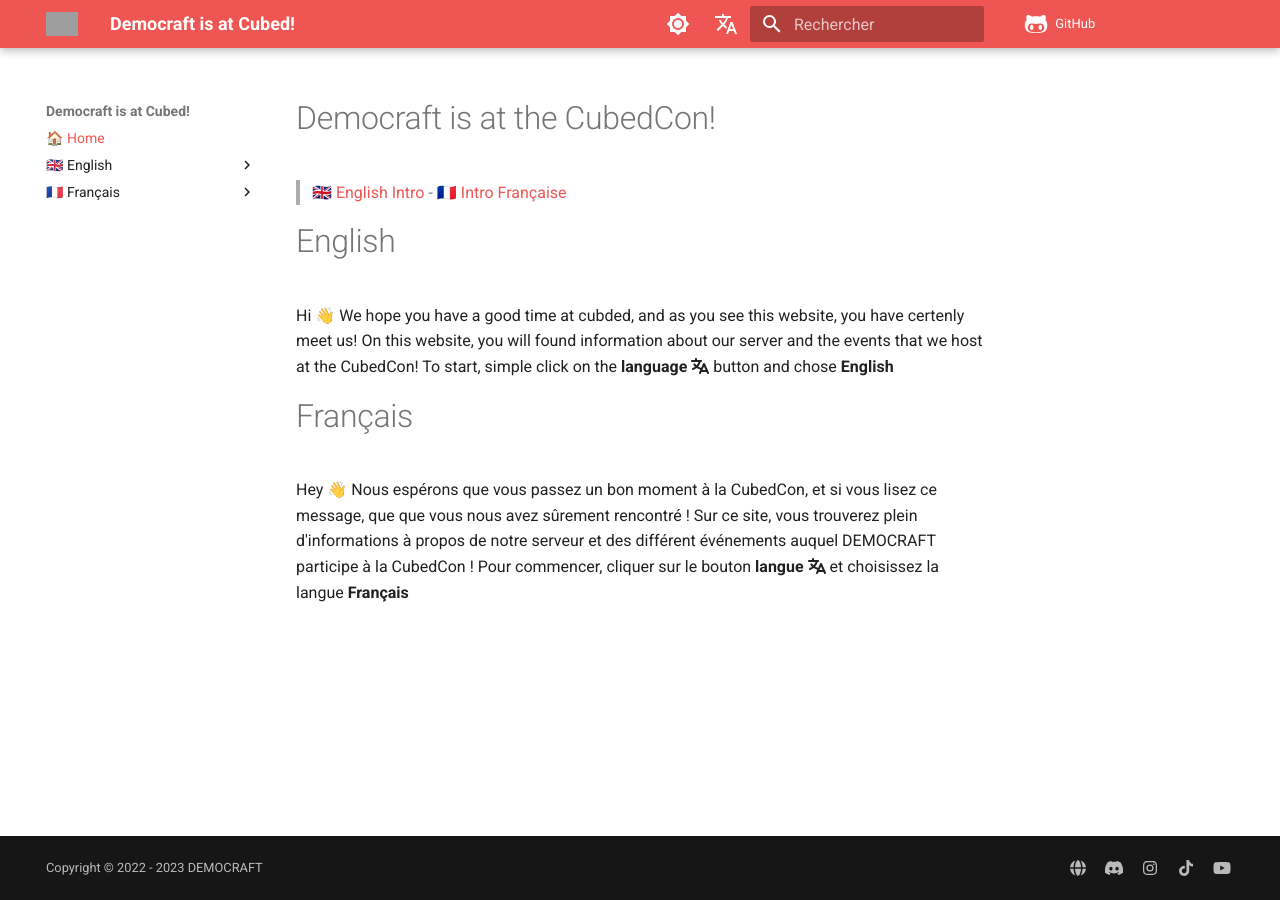
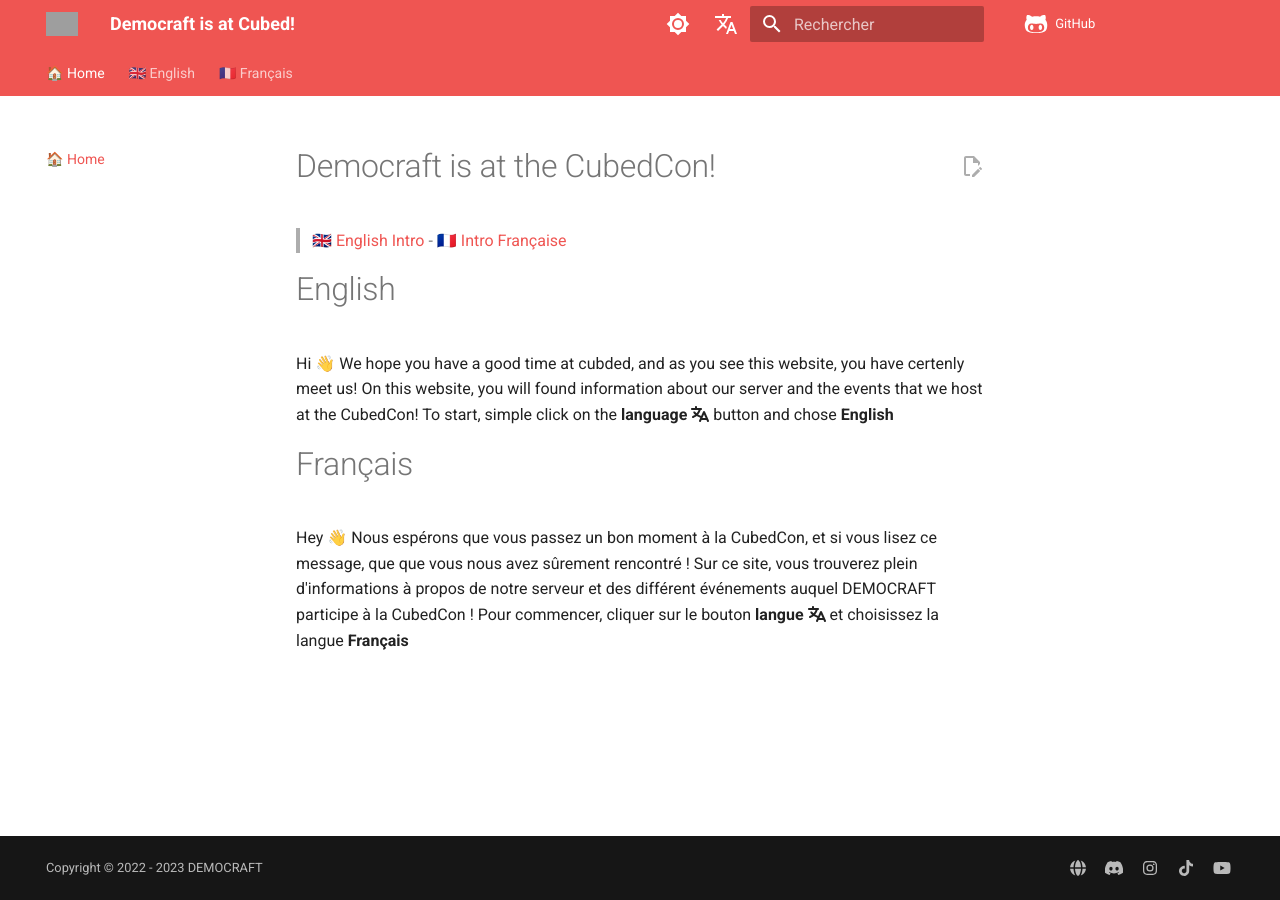
Before and after one commit to democraftmc/cubed-doc, an MkDocs documentation site: the page built from docs/docs/index.md, in a window 1280 px wide. Built offline with MkDocs 1.6.1 and Material for MkDocs 9.7.7, drawn with Linux system fonts in a browser that asks for light colours; comment, search, counter and statistics services are not loaded; grey boxes are pictures that could not be loaded.

Commit message:
Update mkdocs.yml
Features fixed

```diff
--- a/docs/mkdocs.yml
+++ b/docs/mkdocs.yml
@@ -19,6 +19,9 @@
   features:
     - search.share
     - search.suggest
+    - navigation.tabs
+    - navigation.instant
+    - content.action.edit
 
   palette:
 
@@ -74,8 +77,7 @@
       link: https://www.youtube.com/@democraftmc
       name: Youtube
 
-  features:
-    - content.action.edit
+
 
   generator: false
 
```
